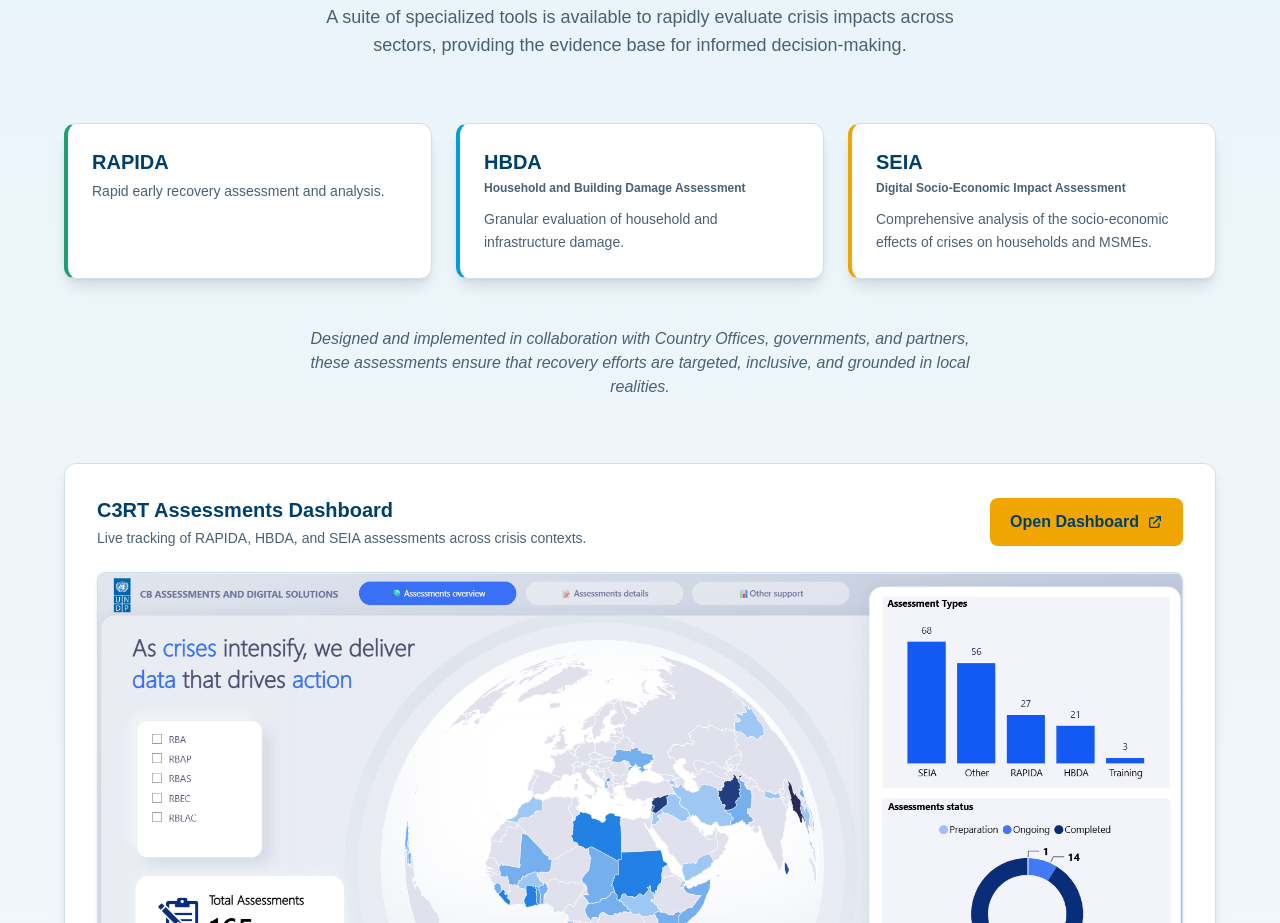
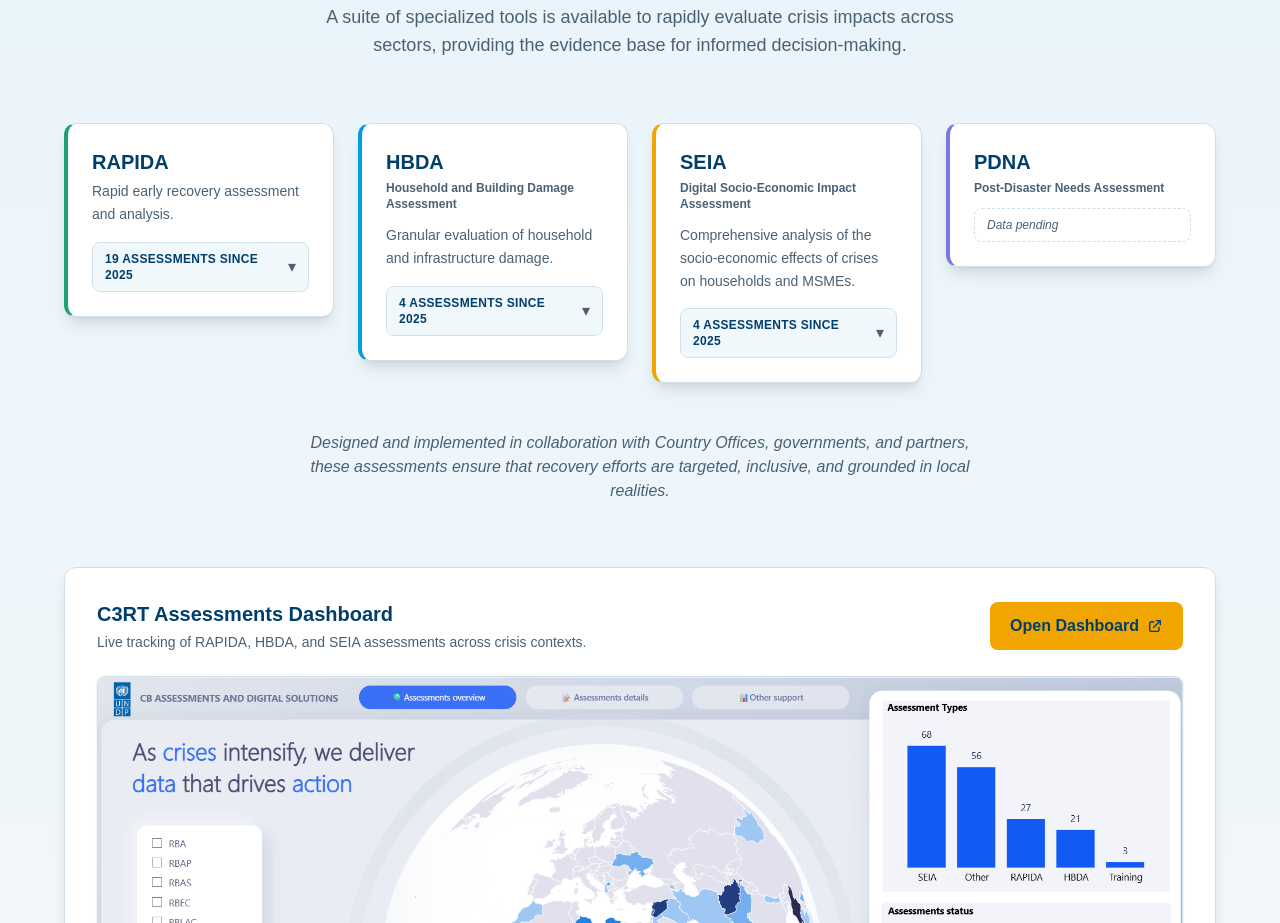
Before and after one commit to jia-q1/undp, a Next.js app: page / in a window 1280 px wide. Shown: the part 5820-6743 px from the top of the page. Built offline with nearby package versions, Linux system fonts and the light colour scheme.

Commit message:
Assessment statistics

```diff
--- /dev/null
+++ b/_tmp_assesspdna.js
@@ -0,0 +1,23 @@
+const { chromium } = require("playwright");
+(async () => {
+  const browser = await chromium.launch();
+  const page = await browser.newPage({ viewport: { width: 1600, height: 1200 } });
+  await page.goto("http://localhost:3000", { waitUntil: "networkidle" });
+  const el = await page.$('[data-chapter="3"]');
+  const box = await el.boundingBox();
+  await page.mouse.wheel(0, box.y - 20);
+  await page.waitForTimeout(1000);
+  await page.screenshot({ path: "C:/Users/jiaqi/AppData/Local/Temp/claude/c--Users-jiaqi-Downloads-cb-interactive/c76811aa-1e27-4733-88eb-ebfd87a00418/scratchpad/assessments-4box.png" });
+
+  const buttons = await page.$$('section[data-chapter="3"] button');
+  for (const b of buttons) {
+    const text = await b.textContent();
+    if (text && text.includes("assessments since")) {
+      await b.click();
+      break;
+    }
+  }
+  await page.waitForTimeout(600);
+  await page.screenshot({ path: "C:/Users/jiaqi/AppData/Local/Temp/claude/c--Users-jiaqi-Downloads-cb-interactive/c76811aa-1e27-4733-88eb-ebfd87a00418/scratchpad/assessments-4box-expanded.png" });
+  await browser.close();
+})();
--- a/components/AssessmentsSection.tsx
+++ b/components/AssessmentsSection.tsx
@@ -1,10 +1,13 @@
 "use client";
 
-import { motion } from "framer-motion";
+import { useState } from "react";
+import { motion, AnimatePresence } from "framer-motion";
 import { reportData } from "@/lib/data";
 
 export function AssessmentsSection() {
   const data = reportData.assessments;
+  const [openTool, setOpenTool] = useState<string | null>(null);
+  const toggleTool = (name: string) => setOpenTool((prev) => (prev === name ? null : name));
 
   return (
     <section
@@ -29,25 +32,114 @@ export function AssessmentsSection() {
 
         {/* Tools */}
         <motion.div
-          className="grid grid-cols-1 md:grid-cols-3 gap-6 mb-12"
+          className="grid grid-cols-1 md:grid-cols-2 lg:grid-cols-4 gap-6 mb-12 items-start"
           initial={{ opacity: 0, y: 20 }}
           whileInView={{ opacity: 1, y: 0 }}
           transition={{ duration: 0.6 }}
           viewport={{ once: true }}
         >
-          {data.tools.map((tool, idx) => (
+          {data.tools.map((tool, idx) => {
+            const hasStats = tool.statsByYear.length > 0;
+            return (
               <div
                 key={tool.name}
                 className="bg-white rounded-xl shadow-lg border border-rule p-6 border-l-4"
-              style={{ borderLeftColor: ["#1D9E75", "#009EDB", "#F0A500"][idx] }}
+                style={{ borderLeftColor: ["#1D9E75", "#009EDB", "#F0A500", "#7F77DD"][idx] }}
               >
                 <h3 className="text-xl font-bold text-navy mb-1">{tool.name}</h3>
                 {tool.fullName && (
                   <p className="text-xs text-mid font-semibold mb-3">{tool.fullName}</p>
                 )}
-              <p className="text-sm text-mid leading-relaxed">{tool.description}</p>
+                {tool.description && (
+                  <p className="text-sm text-mid leading-relaxed mb-4">{tool.description}</p>
+                )}
+
+                {!hasStats && (
+                  <div className="text-xs text-mid italic border border-dashed border-rule rounded-lg px-3 py-2">
+                    Data pending
+                  </div>
+                )}
+
+                {hasStats && (
+                  <>
+                    <div className="print:hidden border border-rule rounded-lg overflow-hidden">
+                      <button
+                        onClick={() => toggleTool(tool.name)}
+                        className="w-full flex items-center justify-between gap-2 px-3 py-2 text-left bg-ice/60 hover:bg-ice transition-colors"
+                      >
+                        <span className="text-xs font-bold text-navy uppercase tracking-wide">
+                          {tool.statsByYear.reduce((sum, y) => sum + y.total, 0)} assessments since 2025
+                        </span>
+                        <motion.span
+                          animate={{ rotate: openTool === tool.name ? 180 : 0 }}
+                          transition={{ duration: 0.2 }}
+                          className="text-mid flex-shrink-0"
+                        >
+                          ▾
+                        </motion.span>
+                      </button>
+                      <AnimatePresence initial={false}>
+                        {openTool === tool.name && (
+                          <motion.div
+                            initial={{ height: 0, opacity: 0 }}
+                            animate={{ height: "auto", opacity: 1 }}
+                            exit={{ height: 0, opacity: 0 }}
+                            transition={{ duration: 0.25 }}
+                            className="overflow-hidden"
+                          >
+                            <div className="px-3 py-3 space-y-3">
+                              {tool.statsByYear.map((yearStat) => (
+                                <div key={yearStat.year}>
+                                  <div className="text-xs font-bold text-navy uppercase tracking-wide mb-1.5">
+                                    {yearStat.year} — {yearStat.total} assessment{yearStat.total !== 1 ? "s" : ""} ·{" "}
+                                    {yearStat.countries.length} countr{yearStat.countries.length !== 1 ? "ies" : "y"}
+                                  </div>
+                                  <div className="flex flex-wrap gap-1.5">
+                                    {yearStat.countries.map((c) => (
+                                      <span
+                                        key={c.name}
+                                        className="text-xs px-2 py-1 rounded-md bg-white border border-rule text-blue font-medium"
+                                      >
+                                        {c.name}
+                                        {c.count > 1 ? ` (${c.count})` : ""}
+                                      </span>
+                                    ))}
+                                  </div>
                                 </div>
                               ))}
+                            </div>
+                          </motion.div>
+                        )}
+                      </AnimatePresence>
+                    </div>
+
+                    {/* Print-only: full listing (screen shows the collapsible dropdown above) */}
+                    <div className="hidden print:block space-y-2">
+                      {tool.statsByYear.map((yearStat) => (
+                        <div key={yearStat.year}>
+                          <div className="text-xs font-bold text-navy uppercase tracking-wide mb-1">
+                            {yearStat.year} — {yearStat.total} assessment{yearStat.total !== 1 ? "s" : ""} ·{" "}
+                            {yearStat.countries.length} countr{yearStat.countries.length !== 1 ? "ies" : "y"}
+                          </div>
+                          <div className="flex flex-wrap gap-1.5">
+                            {yearStat.countries.map((c) => (
+                              <span
+                                key={c.name}
+                                className="text-xs px-2 py-1 rounded-md bg-ice border border-rule text-blue font-medium"
+                              >
+                                {c.name}
+                                {c.count > 1 ? ` (${c.count})` : ""}
+                              </span>
+                            ))}
+                          </div>
+                        </div>
+                      ))}
+                    </div>
+                  </>
+                )}
+              </div>
+            );
+          })}
         </motion.div>
 
         <motion.p
--- a/lib/data.ts
+++ b/lib/data.ts
@@ -278,16 +278,82 @@ export const reportData = {
         name: "RAPIDA",
         fullName: "",
         description: "Rapid early recovery assessment and analysis.",
+        statsByYear: [
+          {
+            year: "2025",
+            total: 13,
+            countries: [
+              { name: "Afghanistan", count: 1 },
+              { name: "Albania", count: 1 },
+              { name: "Cabo Verde", count: 1 },
+              { name: "Colombia", count: 1 },
+              { name: "Cuba", count: 1 },
+              { name: "Iran", count: 1 },
+              { name: "Jamaica", count: 1 },
+              { name: "Myanmar (Burma)", count: 2 },
+              { name: "Pakistan", count: 1 },
+              { name: "Sri Lanka", count: 1 },
+              { name: "Sudan", count: 1 },
+              { name: "Thailand", count: 1 },
+            ],
+          },
+          {
+            year: "2026",
+            total: 6,
+            countries: [
+              { name: "Dominican Republic", count: 1 },
+              { name: "Kosovo", count: 1 },
+              { name: "Madagascar", count: 1 },
+              { name: "Mozambique", count: 1 },
+              { name: "Solomon Islands", count: 1 },
+              { name: "Sri Lanka", count: 1 },
+            ],
+          },
+        ],
       },
       {
         name: "HBDA",
         fullName: "Household and Building Damage Assessment",
         description: "Granular evaluation of household and infrastructure damage.",
+        statsByYear: [
+          {
+            year: "2025",
+            total: 4,
+            countries: [
+              { name: "Madagascar", count: 1 },
+              { name: "Mozambique", count: 1 },
+              { name: "Palestinian Territories", count: 1 },
+              { name: "Vanuatu", count: 1 },
+            ],
+          },
+        ],
       },
       {
         name: "SEIA",
         fullName: "Digital Socio-Economic Impact Assessment",
         description: "Comprehensive analysis of the socio-economic effects of crises on households and MSMEs.",
+        statsByYear: [
+          {
+            year: "2025",
+            total: 3,
+            countries: [
+              { name: "Haiti", count: 1 },
+              { name: "Lebanon", count: 1 },
+              { name: "Syria", count: 1 },
+            ],
+          },
+          {
+            year: "2026",
+            total: 1,
+            countries: [{ name: "Lebanon", count: 1 }],
+          },
+        ],
+      },
+      {
+        name: "PDNA",
+        fullName: "Post-Disaster Needs Assessment",
+        description: "",
+        statsByYear: [],
       },
     ],
     outro: "Designed and implemented in collaboration with Country Offices, governments, and partners, these assessments ensure that recovery efforts are targeted, inclusive, and grounded in local realities.",
```
Lines whose indentation alone changed are shown as unchanged.
